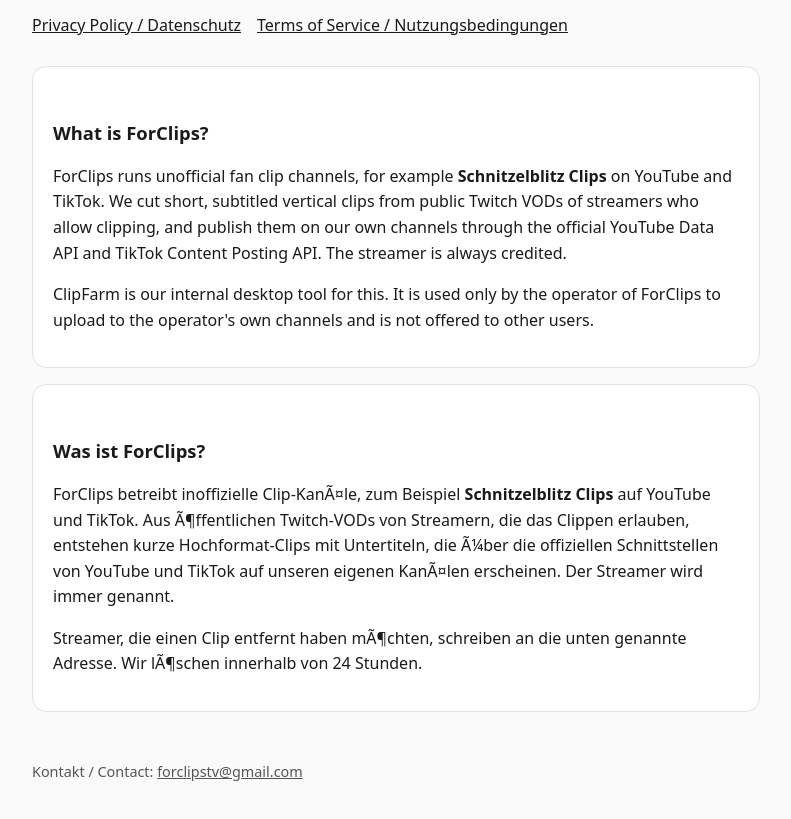
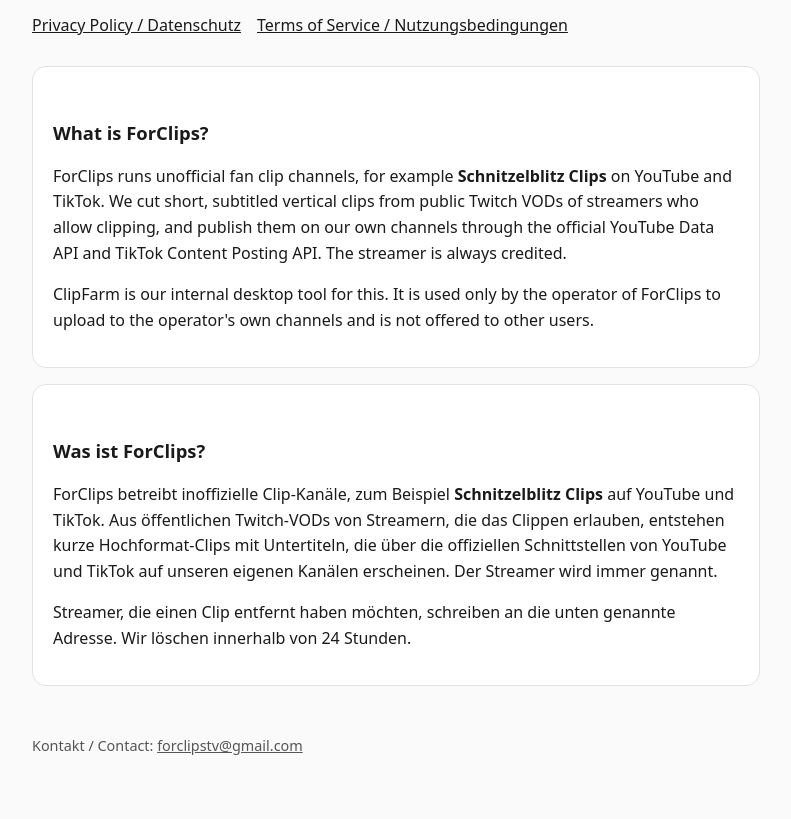
Before and after one commit to forclipstv/forclipstv.github.io, a plain HTML site: page index.html in a window 1280 px wide. Shown: the part 131-950 px from the top of the page, without its empty margins (244-1035 px from the left). After the commit the page ends 929 px from the top, so only its background shows below. Drawn offline with Linux system fonts and the light colour scheme.

Commit message:
Startseite: doppelt kodierte Umlaute repariert
Co-Authored-By: Claude Opus 5.5 <noreply@anthropic.com>

```diff
--- a/index.html
+++ b/index.html
@@ -21,8 +21,8 @@
 
 <div class="card">
 <h2>Was ist ForClips?</h2>
-<p>ForClips betreibt inoffizielle Clip-KanÃ¤le, zum Beispiel <strong>Schnitzelblitz Clips</strong> auf YouTube und TikTok. Aus Ã¶ffentlichen Twitch-VODs von Streamern, die das Clippen erlauben, entstehen kurze Hochformat-Clips mit Untertiteln, die Ã¼ber die offiziellen Schnittstellen von YouTube und TikTok auf unseren eigenen KanÃ¤len erscheinen. Der Streamer wird immer genannt.</p>
-<p>Streamer, die einen Clip entfernt haben mÃ¶chten, schreiben an die unten genannte Adresse. Wir lÃ¶schen innerhalb von 24 Stunden.</p>
+<p>ForClips betreibt inoffizielle Clip-Kanäle, zum Beispiel <strong>Schnitzelblitz Clips</strong> auf YouTube und TikTok. Aus öffentlichen Twitch-VODs von Streamern, die das Clippen erlauben, entstehen kurze Hochformat-Clips mit Untertiteln, die über die offiziellen Schnittstellen von YouTube und TikTok auf unseren eigenen Kanälen erscheinen. Der Streamer wird immer genannt.</p>
+<p>Streamer, die einen Clip entfernt haben möchten, schreiben an die unten genannte Adresse. Wir löschen innerhalb von 24 Stunden.</p>
 </div>
 
 <footer>Kontakt / Contact: <a href="mailto:forclipstv@gmail.com">forclipstv@gmail.com</a></footer>
```
